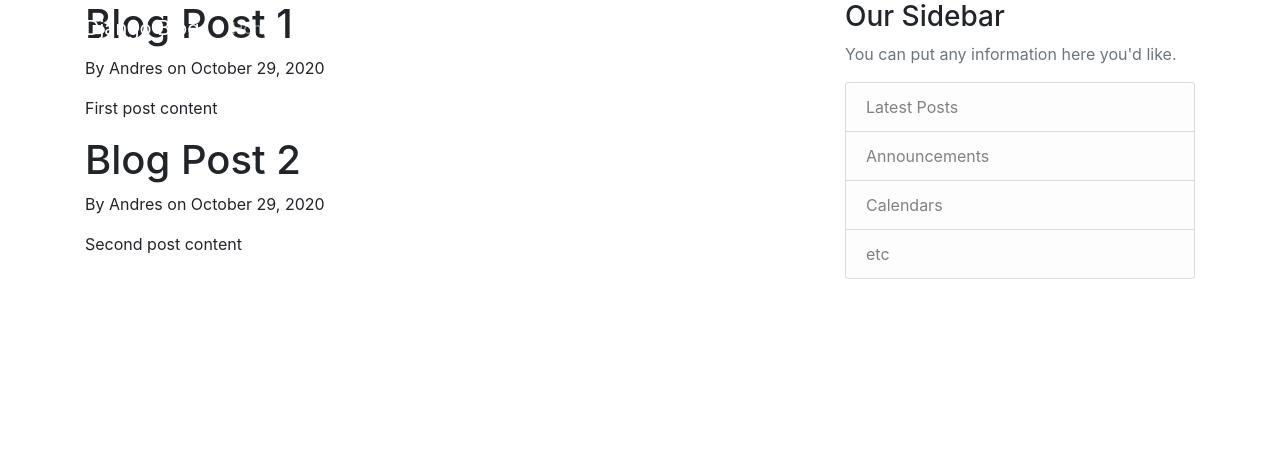
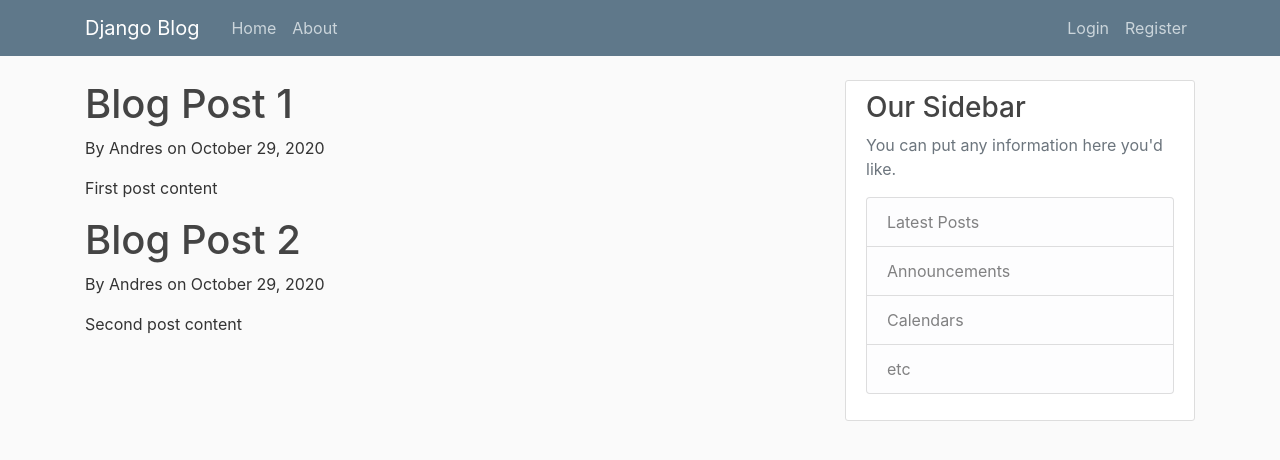
Before and after one commit to Dosx001/django_project, a Django app: page /blog/ in a window 1280 px wide. Shown: the top 460 px of the page. Run offline with Django 3.2, Linux system fonts and the light colour scheme; some libraries are stand-ins or nearby versions.

Commit message:
Added css

```diff
--- /dev/null
+++ b/blog/static/blog/main.css
@@ -0,0 +1,84 @@
+body {
+  background: #fafafa;
+  color: #333333;
+  margin-top: 5rem;
+}
+
+h1, h2, h3, h4, h5, h6 {
+  color: #444444;
+}
+
+ul {
+  margin: 0;
+}
+
+.bg-steel {
+  background-color: #5f788a;
+}
+
+.site-header .navbar-nav .nav-link {
+  color: #cbd5db;
+}
+
+.site-header .navbar-nav .nav-link:hover {
+  color: #ffffff;
+}
+
+.site-header .navbar-nav .nav-link.active {
+  font-weight: 500;
+}
+
+.content-section {
+  background: #ffffff;
+  padding: 10px 20px;
+  border: 1px solid #dddddd;
+  border-radius: 3px;
+  margin-bottom: 20px;
+}
+
+.article-title {
+  color: #444444;
+}
+
+a.article-title:hover {
+  color: #428bca;
+  text-decoration: none;
+}
+
+.article-content {
+  white-space: pre-line;
+}
+
+.article-img {
+  height: 65px;
+  width: 65px;
+  margin-right: 16px;
+}
+
+.article-metadata {
+  padding-bottom: 1px;
+  margin-bottom: 4px;
+  border-bottom: 1px solid #e3e3e3
+}
+
+.article-metadata a:hover {
+  color: #333;
+  text-decoration: none;
+}
+
+.article-svg {
+  width: 25px;
+  height: 25px;
+  vertical-align: middle;
+}
+
+.account-img {
+  height: 125px;
+  width: 125px;
+  margin-right: 20px;
+  margin-bottom: 16px;
+}
+
+.account-heading {
+  font-size: 2.5rem;
+}
--- a/blog/templates/blog/base.html
+++ b/blog/templates/blog/base.html
@@ -1,15 +1,18 @@
+{% load static %}
 <!DOCTYPE html>
 <html>
 <head>
-     <!-- Required meta tags -->
+    <!-- Required meta tags -->
     <meta charset="utf-8">
     <meta name="viewport" content="width=device-width, initial-scale=1, shrink-to-fit=no">
 
     <!-- Bootstrap CSS -->
     <link rel="stylesheet" href="https://maxcdn.bootstrapcdn.com/bootstrap/4.0.0/css/bootstrap.min.css" integrity="sha384-Gn5384xqQ1aoWXA+058RXPxPg6fy4IWvTNh0E263XmFcJlSAwiGgFAW/dAiS6JXm" crossorigin="anonymous">
 
+    <link rel="stylesheet" type="text/css" href="{% static 'blog/main.css' %}">
+
     {% if title %}
-    <title>Django Blog - {{ title }}</title>
+        <title>Django Blog - {{ title }}</title>
     {% else %}
         <title>Django Blog</title>
     {% endif %}
@@ -18,14 +21,14 @@
     <header class="site-header">
       <nav class="navbar navbar-expand-md navbar-dark bg-steel fixed-top">
         <div class="container">
-          <a class="navbar-brand mr-4" href="/">Django Blog</a>
+          <a class="navbar-brand mr-4" href="{% url 'blog-home' %}">Django Blog</a>
           <button class="navbar-toggler" type="button" data-toggle="collapse" data-target="#navbarToggle" aria-controls="navbarToggle" aria-expanded="false" aria-label="Toggle navigation">
           <span class="navbar-toggler-icon"></span>
           </button>
           <div class="collapse navbar-collapse" id="navbarToggle">
             <div class="navbar-nav mr-auto">
-              <a class="nav-item nav-link" href="/">Home</a>
-              <a class="nav-item nav-link" href="/about">About</a>
+              <a class="nav-item nav-link" href="{% url 'blog-home' %}">Home</a>
+              <a class="nav-item nav-link" href="{% url 'blog-about' %}">About</a>
             </div>
             <!-- Navbar Right Side -->
             <div class="navbar-nav">
@@ -56,6 +59,7 @@
         </div>
       </div>
     </main>
+
     <!-- Optional JavaScript -->
     <!-- jQuery first, then Popper.js, then Bootstrap JS -->
     <script src="https://code.jquery.com/jquery-3.2.1.slim.min.js" integrity="sha384-KJ3o2DKtIkvYIK3UENzmM7KCkRr/rE9/Qpg6aAZGJwFDMVNA/GpGFF93hXpG5KkN" crossorigin="anonymous"></script>
```
